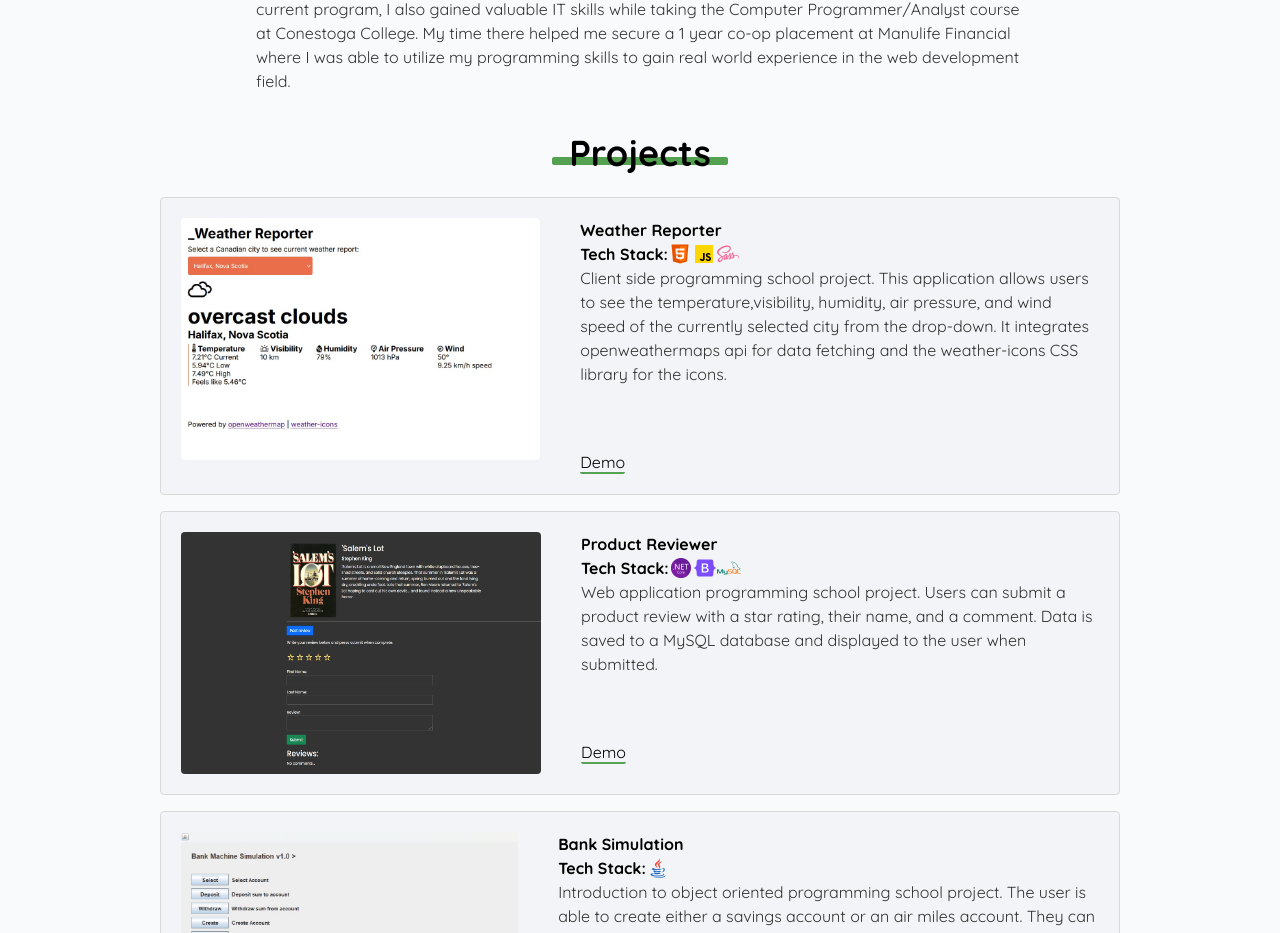
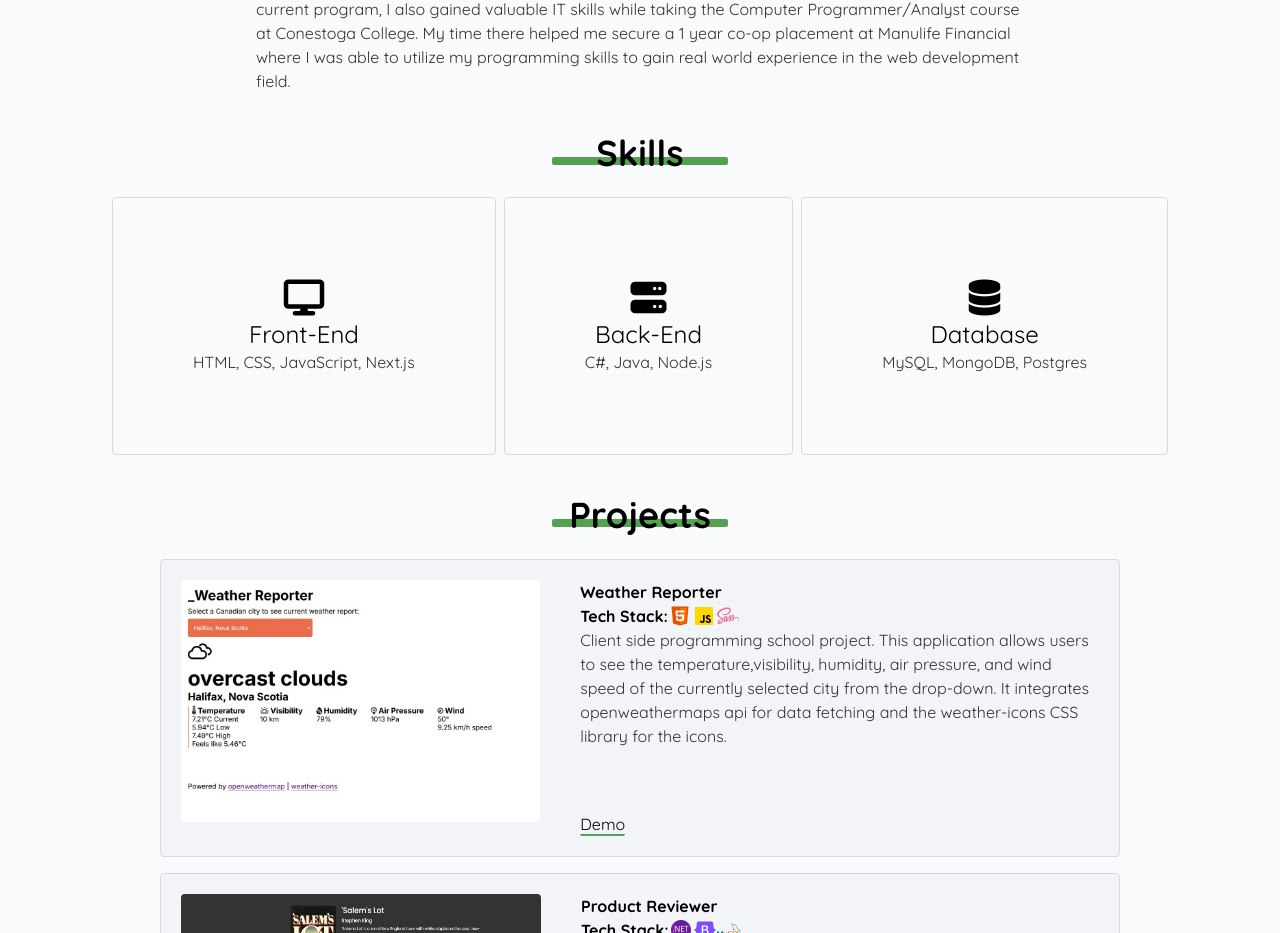
Before and after one commit to aaronmacpherson/aaron-portfolio, a Next.js app: page / in a window 1280 px wide. Shown: the part 952-1885 px from the top of the page. Built offline with nearby package versions, Linux system fonts and the light colour scheme.

Commit message:
coded skills component

```diff
--- a/src/app/page.tsx
+++ b/src/app/page.tsx
@@ -2,6 +2,7 @@ import About from "@/components/About";
 import Footer from "@/components/Footer";
 import Home from "@/components/Home";
 import Projects from "@/components/Projects";
+import Skills from "@/components/Skills";
 import { getProjects } from "@/tools/DataManager";
 
 export default async function Content() {
@@ -11,6 +12,7 @@ export default async function Content() {
     <>
       <Home />
       <About />
+      <Skills />
       <Projects projects={projects} />
       <Footer />
     </>
--- /dev/null
+++ b/src/components/Skills.tsx
@@ -0,0 +1,28 @@
+export default function Skills() {
+    return (
+        <>
+            <section id="skills" className="flex flex-col items-center my-10 gap-4 scroll-m-14">
+                <div>
+                    <h2 className="flex flex-col items-center text-4xl font-bold after:border-b-8 after:rounded-sm after:w-44 after:block after:border-accent after:relative after:bottom-4 after:z-[-1]">Skills</h2>
+                </div>
+                <div className="flex flex-col lg:flex-row w-3/4 items-center justify-center text-nowrap gap-2">
+                    <div className="flex flex-col basis-1/2 p-20 w-3/4 items-center justify-center rounded border border-subBackgroundBorder">
+                        <div><i className="fas fa-solid fa-display text-4xl"></i></div>
+                        <div className="text-2xl">Front-End</div>
+                        <div className="text-mainText">HTML, CSS, JavaScript, Next.js</div>
+                    </div>
+                    <div className="flex flex-col mt-5 lg:m-0 basis-1/2 p-20 w-3/4 items-center justify-center rounded border border-subBackgroundBorder">
+                        <div><i className="fas fa-solid fa-server text-4xl"></i></div>
+                        <div className="text-2xl">Back-End</div>
+                        <div className="text-mainText">C#, Java, Node.js</div>
+                    </div>
+                    <div className="flex flex-col mt-5 lg:m-0 basis-1/2 p-20 w-3/4 items-center justify-center rounded border border-subBackgroundBorder">
+                        <div><i className="fas fa-solid fa-database text-4xl"></i></div>
+                        <div className="text-2xl">Database</div>
+                        <div className="text-mainText">MySQL, MongoDB, Postgres</div>
+                    </div>
+                </div>
+            </section>
+        </>
+    )
+}
```
